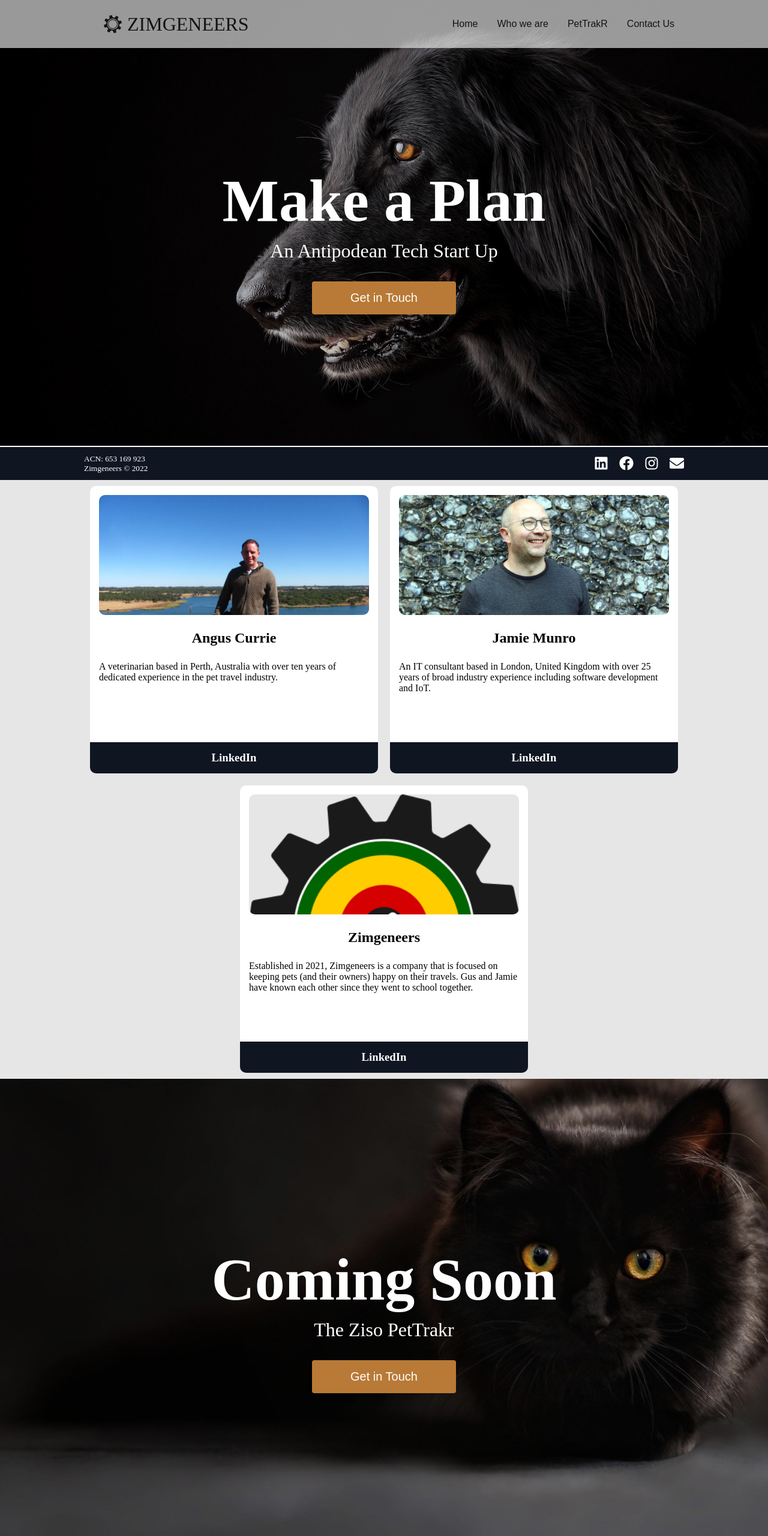
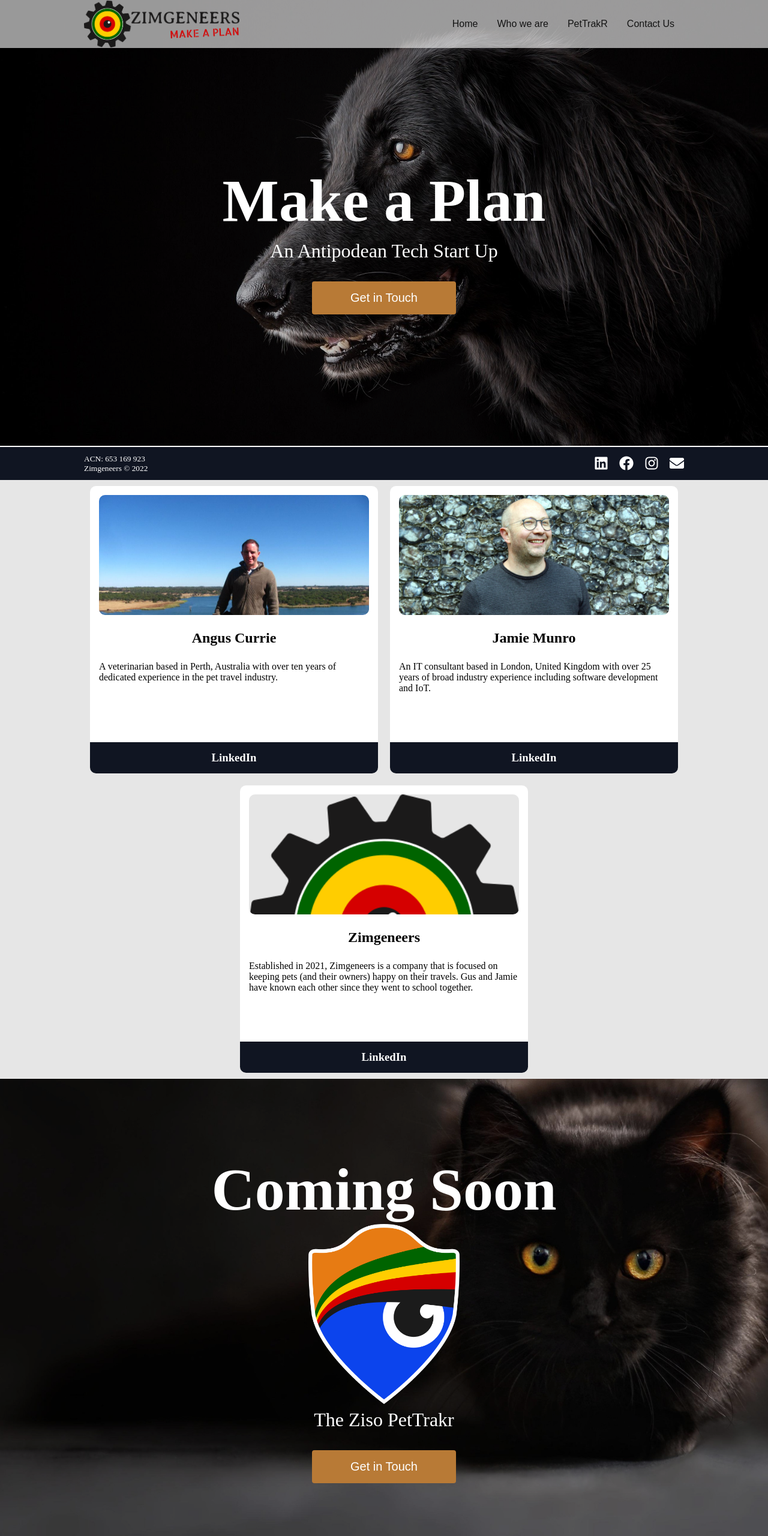
Before and after one commit to Zimgeneers/com.zimgeneers.website, a Gatsby site: page / in a window 1280 px wide. Shown: the top 2560 px of the page at 60% size. Built offline with nearby package versions, Linux system fonts and the light colour scheme; Gatsby itself is replaced by a stand-in of ours; a web font is replaced by a local one.

Commit message:
update logo and ziso pettrakr

```diff
--- a/package.json
+++ b/package.json
@@ -5,7 +5,7 @@
   "version": "0.1.0",
   "author": "Kyle Mathews <mathews.kyle@gmail.com>",
   "dependencies": {
-    "gatsby": "^4.19.2",
+    "gatsby": "^4.22.0",
     "gatsby-plugin-gatsby-cloud": "^4.19.0",
     "gatsby-plugin-google-gtag": "^4.21.0",
     "gatsby-plugin-hubspot": "^2.0.0",
--- a/src/components/Navbar/index.js
+++ b/src/components/Navbar/index.js
@@ -1,6 +1,7 @@
 import React,{useState, useEffect} from 'react'
 import { FaBars,FaTimes} from "react-icons/fa"
 import { IconContext} from "react-icons/lib"
+import { StaticImage } from "gatsby-plugin-image"
 import {
     Nav,
     NavbarContainer,
@@ -37,8 +38,14 @@ const Navbar = () => {
                 <Nav active={scroll} click={click}>
                     <NavbarContainer>
                         <NavLogo to="/">
-                            <NavIcon />
-                            ZIMGENEERS
+                            {/* <NavIcon /> */}
+                            <StaticImage
+                                src="../../images/zm_logo.png"
+                                alt="A dinosaur"
+                                placeholder="blurred"
+                                layout="fixed"
+                                height={78}
+                                />
                         </NavLogo>
                         <MobileIcon onClick={handleClick}>
                             {click ? <FaTimes /> : <FaBars/>}
--- a/src/components/PettrakrSection/index.js
+++ b/src/components/PettrakrSection/index.js
@@ -1,11 +1,19 @@
 import React from 'react'
 import { Button } from '../ButtonElements'
 import "./PetTrakrSection.css"
+import { StaticImage } from "gatsby-plugin-image"
 
 function PettrakrSection() {
     return (
         <div className="pettrakr-container" id="PetTrakr">
             <h1>Coming Soon</h1>
+            <StaticImage
+            src="../../images/ziso-petrakr-white.png"
+            alt="Ziso PetTrakr Logo"
+            placeholder="blurred"
+            layout="fixed"
+            height={300}
+            />
             <p>The Ziso PetTrakr</p>
             <div className="pettrakr-btns">
                 <a href='/#contact'>
```
Also changed, not shown: src/images/ziso-petrakr-black.png (added), src/images/ziso-petrakr-white.png (added), src/images/zm_logo.png (added).
